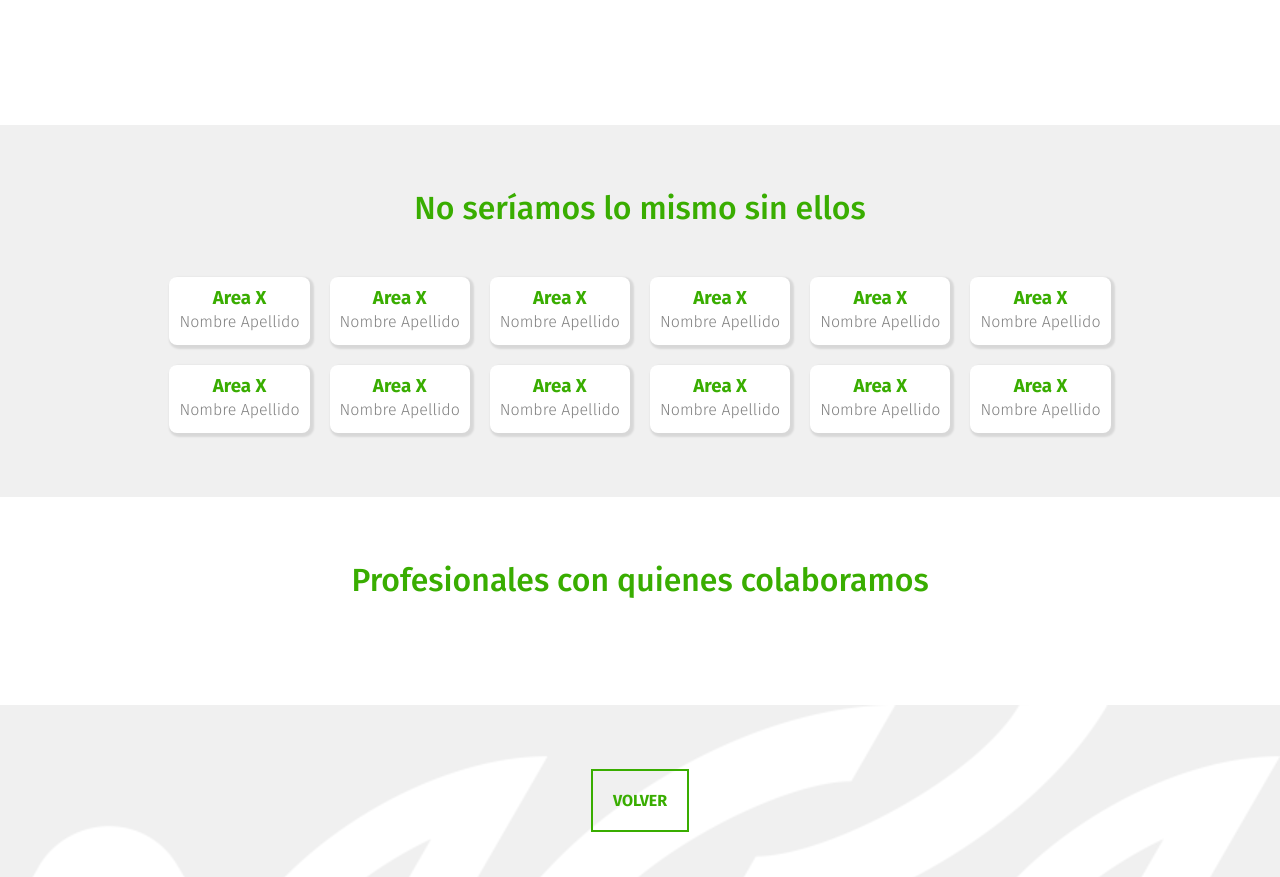
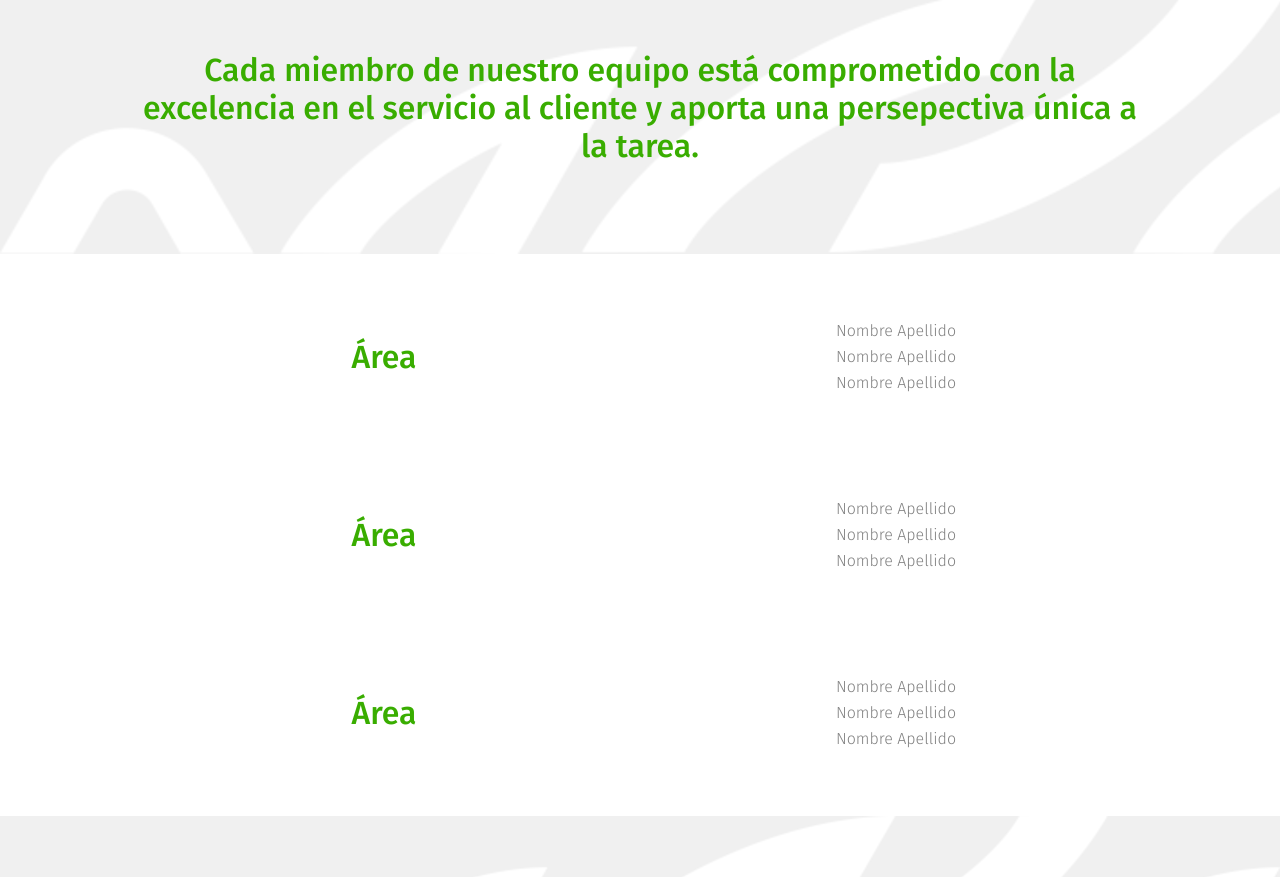
Before and after one commit to moras98/adapta-web-v2, a React (Create React App) app: page /equipo in a window 1280 px wide. Shown: the part 1920-2797 px from the top of the page. Built offline with nearby package versions, Linux system fonts and the light colour scheme.

Commit message:
about and team modified

```diff
--- a/src/locales/routes/en/about.js
+++ b/src/locales/routes/en/about.js
@@ -17,6 +17,10 @@ export const about = {
       title: "What do we do?",
       text: `We have extensive experience in the following sectors: Industry, agriculture, tourism, construction, energy, mining, etc. Our team of experts specializes in the following areas: Environmental audits, sustainability strategies, waste management, energy efficiency, climate change, etc. We use the most validated technologies and methodologies to offer efficient and sustainable solutions. We have a team of environmental engineers, biologists, chemists, geologists, specialists (in climate change, waste management, energy efficiency, communication, cultural and historical heritage, gender issues), and other highly qualified professionals. We have worked with more than [number] companies in different sectors. Our team of experts consists of over [number] highly qualified professionals.`,
     },
+    {
+      title: "Why choose Us?",
+      text: "We have a team of specialists with extensive experience and knowledge in the environmental and social sector. We are committed to helping our clients achieve their environmental and economic goals. We offer innovative and personalized solutions for each client. We have a proven track record of success in implementing effective environmental solutions. We work with ethics and integrity, prioritizing project success at every step. We think outside the box and transform challenges into innovative solutions. We connect specialists from all necessary disciplines to anticipate and address complex challenges.",
+    }
   ],
   texts2: [
     {
@@ -26,7 +30,7 @@ export const about = {
     },
     {
       title: "Why choose Us?",
-      text: "We have a team of specialists with extensive experience and knowledge in the environmental and social sector. We are committed to helping our clients achieve their environmental and economic goals. We offer innovative and personalized solutions for each client. We have a proven track record of success in implementing effective environmental solutions.",
+      text: "We have a team of specialists with extensive experience and knowledge in the environmental and social sector. We are committed to helping our clients achieve their environmental and economic goals. We offer innovative and personalized solutions for each client. We have a proven track record of success in implementing effective environmental solutions. We work with ethics and integrity, prioritizing project success at every step. We think outside the box and transform challenges into innovative solutions. We connect specialists from all necessary disciplines to anticipate and address complex challenges.",
       button: null,
     },
     {
--- a/src/locales/routes/es/about.js
+++ b/src/locales/routes/es/about.js
@@ -32,16 +32,20 @@ Contamos con un equipo de ingenieros ambientales, biólogos, químicos, geólogo
 Hemos trabajado con más de ... empresas en diferentes sectores.
 Nuestro equipo de expertos está compuesto por más de ... profesionales altamente calificados.`,
     },
+    {
+      title: "¿Por qué elegirnos?",
+      text: "Contamos con un equipo de especialistas con amplia experiencia y conocimientos en el sector ambiental y social. Estamos comprometidos a ayudar a nuestros clientes a alcanzar sus objetivos ambientales y económicos. Ofrecemos soluciones innovadoras y personalizadas para cada cliente. Tenemos un historial probado de éxtio en la implementación de soluciones ambientales efectivas. Trabajamos con ética e integridad, priorizando el éxito de los proyectos en cada paso. Pensamos fuera de la caja y transformamos los desafíos en soluciones innovadoras. Conectamos a especialistas de todas las disciplinas necesarias para anticipar y resolver retos complejos.",
+    }
   ],
   texts2: [
+    // {
+    //   title: "Nuestro equipo",
+    //   text: "En ADAPTA creemos en el poder de la colaboración para crear un futuro mejor para nuestros clientes, el planeta y las personas. Cada miembro de nuestro equipo está comprometido con la excelencia en el servicio al cliente y aporta una persepectiva única a la tarea. Trabajamos en estrecha colaboración con nuestros clientes para comprender sus necesidades y desarrollar soluciones personalizadas que les ayuden a alcanzar sus objetivos de sostenibilidad. Nos integramos a los equipos de nuestros clientes para brindarles el apoyo y la experiencia que necesitan para tener éxito. Estamos comprometidos a trabajar con nuestros clientes, socios y la comunidad global para crear un futuro más sostenible para todos.",
+    //   button: { text: "Saber más >", route: "equipo" },
+    // },
     {
-      title: "Nuestro equipo",
-      text: "En ADAPTA creemos en el poder de la colaboración para crear un futuro mejor para nuestros clientes, el planeta y las personas. Cada miembro de nuestro equipo está comprometido con la excelencia en el servicio al cliente y aporta una persepectiva única a la tarea. Trabajamos en estrecha colaboración con nuestros clientes para comprender sus necesidades y desarrollar soluciones personalizadas que les ayuden a alcanzar sus objetivos de sostenibilidad. Nos integramos a los equipos de nuestros clientes para brindarles el apoyo y la experiencia que necesitan para tener éxito. Estamos comprometidos a trabajar con nuestros clientes, socios y la comunidad global para crear un futuro más sostenible para todos.",
-      button: { text: "Saber más >", route: "equipo" },
-    },
-    {
-      title: "Por qué elegirnos",
-      text: "Contamos con un equipo de especialistas con amplia experiencia y conocimientos en el sector ambiental y social. Estamos comprometidos a ayudar a nuestros clientes a alcanzar sus objetivos ambientales y económicos. Ofrecemos soluciones innovadoras y personalizadas para cada cliente. Tenemos un historial probado de éxtio en la implementación de soluciones ambientales efectivas.",
+      title: "¿Por qué elegirnos?",
+      text: "Contamos con un equipo de especialistas con amplia experiencia y conocimientos en el sector ambiental y social. Estamos comprometidos a ayudar a nuestros clientes a alcanzar sus objetivos ambientales y económicos. Ofrecemos soluciones innovadoras y personalizadas para cada cliente. Tenemos un historial probado de éxtio en la implementación de soluciones ambientales efectivas. Trabajamos con ética e integridad, priorizando el éxito de los proyectos en cada paso. Pensamos fuera de la caja y transformamos los desafíos en soluciones innovadoras. Conectamos a especialistas de todas las disciplinas necesarias para anticipar y resolver retos complejos.",
       button: null,
     },
     {
--- a/src/routes/About/About.css
+++ b/src/routes/About/About.css
@@ -9,22 +9,25 @@
     justify-content: space-evenly;
     align-items: center; */
   display: grid;
-  grid-template-columns: repeat(3, 1fr);
+  grid-template-columns: repeat(1, 1fr);
   gap: 100px;
 }
 
 .text-about {
   display: flex;
-  flex-direction: column;
+  flex-direction: row;
   gap: 20px;
   text-align: justify;
+  justify-content: space-between;
 }
 
 .text-about h2 {
   color: #39ad00;
+  text-align: left;
 }
 
 .text-about p {
+  width: 75%;
   color: gray;
 }
 
--- a/src/routes/About/About.js
+++ b/src/routes/About/About.js
@@ -21,9 +21,16 @@ export default function About({ language }) {
               </div>
             );
           })}
+          {/* {language.texts2.map((obj, index) => {
+            return (
+              <div key={index} className="text-about">
+                <h2>{obj.title}</h2>
+                <p>{obj.text}</p>
+              </div>
+          )})} */}
         </div>
 
-        <div className="numbers-section">
+        {/* <div className="numbers-section">
           {language.numbers.map((obj, index) => {
             return (
               <div key={index} className="number-element">
@@ -32,14 +39,14 @@ export default function About({ language }) {
               </div>
             );
           })}
-        </div>
+        </div> */}
 
-        <div className="about-section">
+        {/* <div className="about-section">
           {language.texts2.map((obj, index) => {
             return (
               <div key={index} className="text-about">
                 <h2>{obj.title}</h2>
-                <p>{obj.text}</p>
+                <p>{obj.text}</p> */}
                 {/* {obj.button ? (
                   <Link
                     className="button"
@@ -51,10 +58,10 @@ export default function About({ language }) {
                 ) : (
                   <></>
                 )} */}
-              </div>
+              {/* </div>
             );
           })}
-        </div>
+        </div> */}
 
         {/* <div className="colaboration-section"> */}
         {/*   <h2>{language.collaboration.h1}</h2> */}
--- a/src/routes/Team/Team.css
+++ b/src/routes/Team/Team.css
@@ -17,10 +17,15 @@
 
 .employee-section {
   padding: 5% 10%;
+  background-color: white;
   min-height: 10vh;
   width: 80%;
   text-align: center;
+  display: flex;
+  flex-direction: column;
+  gap: 100px;
   color: #39ad00;
+  gap: 100px;
 }
 
 .left-employee {
@@ -102,6 +107,28 @@
   border-color: #39ad00;
 }
 
+.employee-section h3 {
+  font-weight: 300;
+  width: 100%;
+  text-align: center;
+}
+
+.employee-area {
+  display: flex;
+  flex-direction: row;
+  justify-content: center;
+  align-items: center;
+  width: 100%;
+}
+
+.employee-area .left, .employee-area .right {
+  flex: 1;
+}
+
+.employee-area .right {
+  color: gray;
+}
+
 
 @media (max-width: 850px) {
   .left-employee {
--- a/src/routes/Team/Team.js
+++ b/src/routes/Team/Team.js
@@ -39,7 +39,7 @@ Donec a laoreet est. Mauris sapien turpis, ultrices eu justo lacinia, gravida ti
           <h2>{language.phrase}</h2>
         </div>
         <div className="team-section">
-          <h2>{language.text}</h2>
+          {/* <h2>{language.text}</h2> */}
           <div
             className="team-grid"
             style={{
@@ -64,7 +64,7 @@ Donec a laoreet est. Mauris sapien turpis, ultrices eu justo lacinia, gravida ti
             </div>
           </div>
         </div>
-        <div className="employee-section">
+        {/* <div className="employee-section">
           <h2>No seríamos lo mismo sin ellos</h2>
           <div
             className="employee-grid"
@@ -92,10 +92,46 @@ Donec a laoreet est. Mauris sapien turpis, ultrices eu justo lacinia, gravida ti
             <SmallEmployee name={"Nombre Apellido"} rol={"Area X"} />
             <SmallEmployee name={"Nombre Apellido"} rol={"Area X"} />
           </div>
+        </div> */}
+        <div className="phrase-section">
+          <h2>Cada miembro de nuestro equipo está comprometido con la excelencia en el servicio al cliente y aporta una persepectiva única a la tarea.</h2>
         </div>
-        <div className="colaboration-section">
+        <div className="employee-section">
+          {/* <h3>En ADAPTA creemos en el poder de la colaboración para crear un futuro mejor para nuestros clientes, el planeta y las personas. Cada miembro de nuestro equipo está comprometido con la excelencia en el servicio al cliente y aporta una persepectiva única a la tarea. Trabajamos en estrecha colaboración con nuestros clientes para comprender sus necesidades y desarrollar soluciones personalizadas que les ayuden a alcanzar sus objetivos de sostenibilidad. Nos integramos a los equipos de nuestros clientes para brindarles el apoyo y la experiencia que necesitan para tener éxito. Estamos comprometidos a trabajar con nuestros clientes, socios y la comunidad global para crear un futuro más sostenible para todos.</h3> */}
+          <div className="employee-area">
+            <div className="left">
+              <h2>Área</h2>
+            </div>
+            <div className="right">
+            <p>Nombre Apellido</p>
+            <p>Nombre Apellido</p>
+            <p>Nombre Apellido</p>
+            </div>
+          </div>
+          <div className="employee-area">
+            <div className="left">
+              <h2>Área</h2>
+            </div>
+            <div className="right">
+            <p>Nombre Apellido</p>
+            <p>Nombre Apellido</p>
+            <p>Nombre Apellido</p>
+            </div>
+          </div>
+          <div className="employee-area">
+            <div className="left">
+              <h2>Área</h2>
+            </div>
+            <div className="right">
+            <p>Nombre Apellido</p>
+            <p>Nombre Apellido</p>
+            <p>Nombre Apellido</p>
+            </div>
+          </div>
+        </div>
+        {/* <div className="colaboration-section">
           <h2>Profesionales con quienes colaboramos</h2>
-        </div>
+        </div> */}
         <div className="phrase-section">
           {/* <h2>{language.phrase}</h2> */}
           {location.pathname.includes("/en") ? (
@@ -198,23 +234,23 @@ function IconInformation({ icon, text, url }) {
   );
 }
 
-function SmallEmployee({ name, rol }) {
-  return (
-    <div
-      style={{
-        borderRadius: "8px",
-        backgroundColor: "white",
-        flexDirection: "column",
-        justifyContent: "center",
-        alignItems: "center",
-        padding: "10px",
-        width: "fit-content",
-        // border: "1px solid gray",
-        boxShadow: "2px 2px 2px 2px rgba(0, 0, 0, 0.1)",
-      }}
-    >
-      <h3>{rol}</h3>
-      <p style={{ color: "gray" }}>{name}</p>
-    </div>
-  );
-}
+// function SmallEmployee({ name, rol }) {
+//   return (
+//     <div
+//       style={{
+//         borderRadius: "8px",
+//         backgroundColor: "white",
+//         flexDirection: "column",
+//         justifyContent: "center",
+//         alignItems: "center",
+//         padding: "10px",
+//         width: "fit-content",
+//         // border: "1px solid gray",
+//         boxShadow: "2px 2px 2px 2px rgba(0, 0, 0, 0.1)",
+//       }}
+//     >
+//       <h3>{rol}</h3>
+//       <p style={{ color: "gray" }}>{name}</p>
+//     </div>
+//   );
+// }
```
